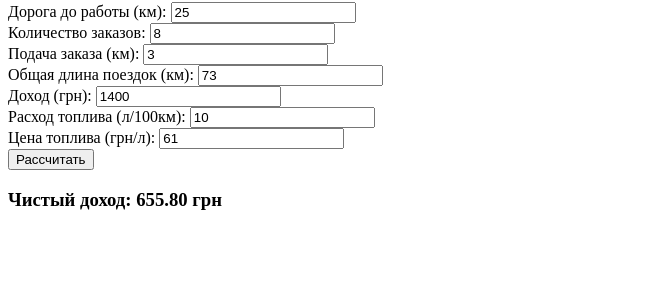
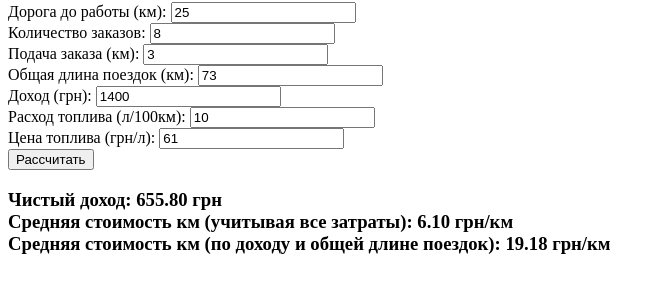
Before and after one commit to 9nachalo4/Taxi, a plain HTML site: page index.html in a window 1280 px wide. Both pictures are taken after a click on the button "Рассчитать". Shown: the part 65-358 px from the top of the page, without its empty margins (0-665 px from the left). Drawn offline with Linux system fonts and the light colour scheme.

Commit message:
Add files via upload

```diff
--- a/index.html
+++ b/index.html
@@ -19,7 +19,14 @@
             let fuelCost = fuelUsed * fuelPrice;
             let netProfit = earnings - fuelCost;
 
-            document.getElementById('result').innerHTML = `Чистый доход: ${netProfit.toFixed(2)} грн`;
+            let avgCostPerKm = totalDistance > 0 ? (fuelCost / totalDistance).toFixed(2) : 0;
+            let avgEarningsPerKm = tripDistance > 0 ? (earnings / tripDistance).toFixed(2) : 0;
+
+            document.getElementById('result').innerHTML = `
+                Чистый доход: ${netProfit.toFixed(2)} грн<br>
+                Средняя стоимость км (учитывая все затраты): ${avgCostPerKm} грн/км<br>
+                Средняя стоимость км (по доходу и общей длине поездок): ${avgEarningsPerKm} грн/км
+            `;
         }
     </script>
 </head>
```
